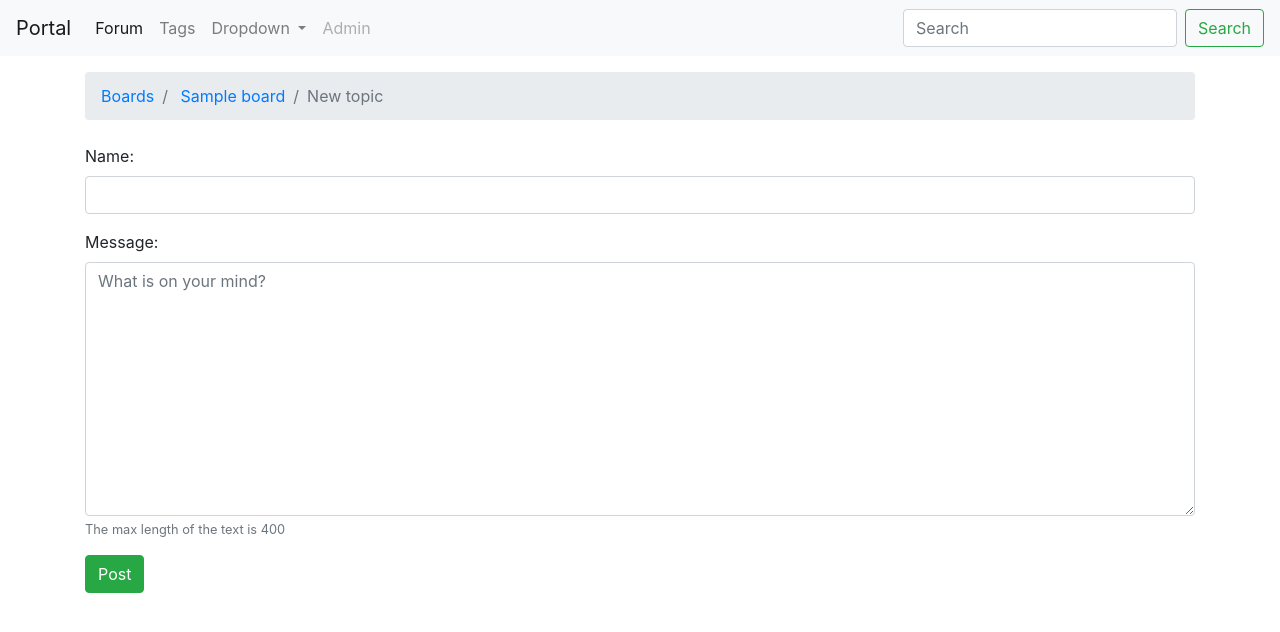
After one commit to deogonit/django-portal, a Django app: a page that uses portal/templates/base.html in a window 1280 px wide. The commit adds this page. Shown: the top 632 px of the page. Run offline with Django 3.2, Linux system fonts and the light colour scheme; tables that the repository leaves empty hold one stand-in row (values such as "Sample post"); some libraries are stand-ins or nearby versions.

Commit message:
Creating new form and template in order for adding a new topic

```diff
--- /dev/null
+++ b/portal/forum/forms.py
@@ -0,0 +1,28 @@
+from django import forms
+from .models import Topic, Post
+
+
+class NewTopicForm(forms.ModelForm):
+    message = forms.CharField(
+        widget=forms.Textarea(
+            attrs={
+                'class': 'form-control',
+                'placeholder': 'What is on your mind?'
+            }),
+        max_length=400,
+        help_text='The max length of  the text is 400'
+    )
+
+    class Meta:
+        model = Topic
+        fields = [
+            'name',
+            'message'
+        ]
+        widgets = {
+            'name': forms.TextInput(
+                attrs={
+                    'class': 'form-control'
+                }
+            ),
+        }
--- a/portal/forum/models.py
+++ b/portal/forum/models.py
@@ -37,6 +37,9 @@ class Topic(models.Model):
     def __str__(self):
         return self.name
 
+    def get_absolute_url(self):
+        return reverse('topic_posts', kwargs={'slug': self.board.slug, 'topic_slug': self.slug})
+
 
 def pre_save_slug(sender, instance, *args, **kwargs):
     if not instance.slug:
--- a/portal/forum/templates/forum/boards.html
+++ b/portal/forum/templates/forum/boards.html
@@ -26,7 +26,7 @@
                     0
                 </td>
                 <td>
-                    0
+                    {{ board.get_number_of_topics}}
                 </td>
                 <td>
                     0
--- /dev/null
+++ b/portal/forum/templates/forum/new_topic.html
@@ -0,0 +1,24 @@
+{% extends 'forum/base_forum.html'%}
+
+{% block breadcrumb %}
+    <li class="breadcrumb-item">
+        <a href="{% url 'boards' %}">
+            Boards
+        </a>
+    </li>
+    <li class="breadcrumb-item">
+        <a href="{{ board.get_absolute_url }}">
+            {{ board.name }}
+        </a>
+    </li>
+    <li class="breadcrumb-item active" aria-current="page">New topic</li>
+{% endblock %}
+
+
+{% block content %}
+<form method="post">
+    {% csrf_token %}
+    {% include 'form.html' %}
+    <button type="submit" class="btn btn-success">Post</button>
+</form>
+{% endblock %}
--- a/portal/forum/urls.py
+++ b/portal/forum/urls.py
@@ -1,10 +1,11 @@
 from django.urls import path
 
-from .views import BoardView, BoardTopicsView
+from .views import BoardView, BoardTopicsView, TopicPostsView, NewTopicView
 
 
 urlpatterns = [
     path('', BoardView.as_view(), name='boards'),
     path('boards/<str:slug>/', BoardTopicsView.as_view(), name='board_topics'),
-
+    path('boards/<str:slug>/new_topic', NewTopicView.as_view(), name='new_topic'),
+    path('boards/<str:slug>/topics/<str:topic_slug>/', TopicPostsView.as_view(), name='topic_posts')
 ]
--- a/portal/forum/views.py
+++ b/portal/forum/views.py
@@ -1,6 +1,8 @@
-from django.shortcuts import render, get_object_or_404
+from django.shortcuts import render, get_object_or_404, redirect
 from django.views import View
-from .models import Board
+from django.contrib.auth.models import User
+from .models import Board, Topic, Post
+from .forms import NewTopicForm
 
 
 class BoardView(View):
@@ -23,3 +25,49 @@ class BoardTopicsView(View):
             'board': board
         }
         return render(request, self.template_name, context)
+
+
+class TopicPostsView(View):
+    template_name = 'forum/topic_posts.html'
+
+    def get(self, request, *args, **kwargs):
+        topic = get_object_or_404(Topic,
+                                  board__slug=self.kwargs.get('slug'),
+                                  slug=self.kwargs.get('topic_slug')
+        )
+        posts = topic.posts.all()
+        context = {
+            'topic': topic,
+            'posts': posts
+        }
+        return render(request, self.template_name, context)
+
+
+class NewTopicView(View):
+    template_name = 'forum/new_topic.html'
+
+    def get(self, request, *args, **kwargs):
+        form = NewTopicForm()
+        board = get_object_or_404(Board, slug=self.kwargs.get('slug'))
+        context = {
+            'board': board,
+            'form': form
+        }
+        return render(request, self.template_name, context)
+
+    def post(self, request, *args, **kwargs):
+        board = get_object_or_404(Board, slug=self.kwargs.get('slug'))
+        form = NewTopicForm(request.POST)
+        if form.is_valid():
+            topic = form.save(commit=False)
+            topic.board = board
+            topic.who_started_topic = request.user
+            topic.save()
+            post = Post.objects.create(
+                message=form.cleaned_data.get('message'),
+                topic=topic,
+                created_by=request.user
+            )
+            return redirect('board_topics', slug=board.slug)
+        context = {'board': board, 'form': form}
+        return render(request, self.template_name, context)
--- a/portal/portal/settings.py
+++ b/portal/portal/settings.py
@@ -35,6 +35,7 @@ INSTALLED_APPS = [
     'django.contrib.sessions',
     'django.contrib.messages',
     'django.contrib.staticfiles',
+    'widget_tweaks',
     'forum'
 ]
 
--- a/portal/templates/base.html
+++ b/portal/templates/base.html
@@ -52,7 +52,7 @@
         </div>
       </li>
       <li class="nav-item">
-        <a class="nav-link disabled" href="#" tabindex="-1" aria-disabled="true">Disabled</a>
+        <a class="nav-link disabled" href="" tabindex="-1" aria-disabled="true">Admin</a>
       </li>
     </ul>
     <form class="form-inline my-2 my-lg-0">
--- /dev/null
+++ b/portal/templates/form.html
@@ -0,0 +1,27 @@
+{% load widget_tweaks %}
+
+{% if form.non_field_errors %}
+<div class="alert alert-danger" role="alert">
+    {% for error in form.non_field_errors %}
+    <p {% if forloop.last %} class="mb-0" {% endif %}>{{ error }}</p>
+    {% endfor %}
+</div>
+{% endif %}
+
+{% for field in form %}
+<div class="form-group">
+    {{ field.label_tag }}
+    {{  field  }}
+    {% for error in field.errors %}
+    <div class="invalid-feedback">
+        {{ error }}
+    </div>
+    {% endfor %}
+
+    {% if field.help_text %}
+    <small class="form-text text-muted">
+        {{ field.help_text|safe }}
+    </small>
+    {% endif %}
+</div>
+{% endfor %}
```
Also changed, not shown: portal/forum/templates/forum/board_topics.html (+6 -2 lines), portal/forum/templates/forum/topic_posts.html (added, +44 -0 lines), portal/forum/tests/test_views.py (+9 -1 lines).
